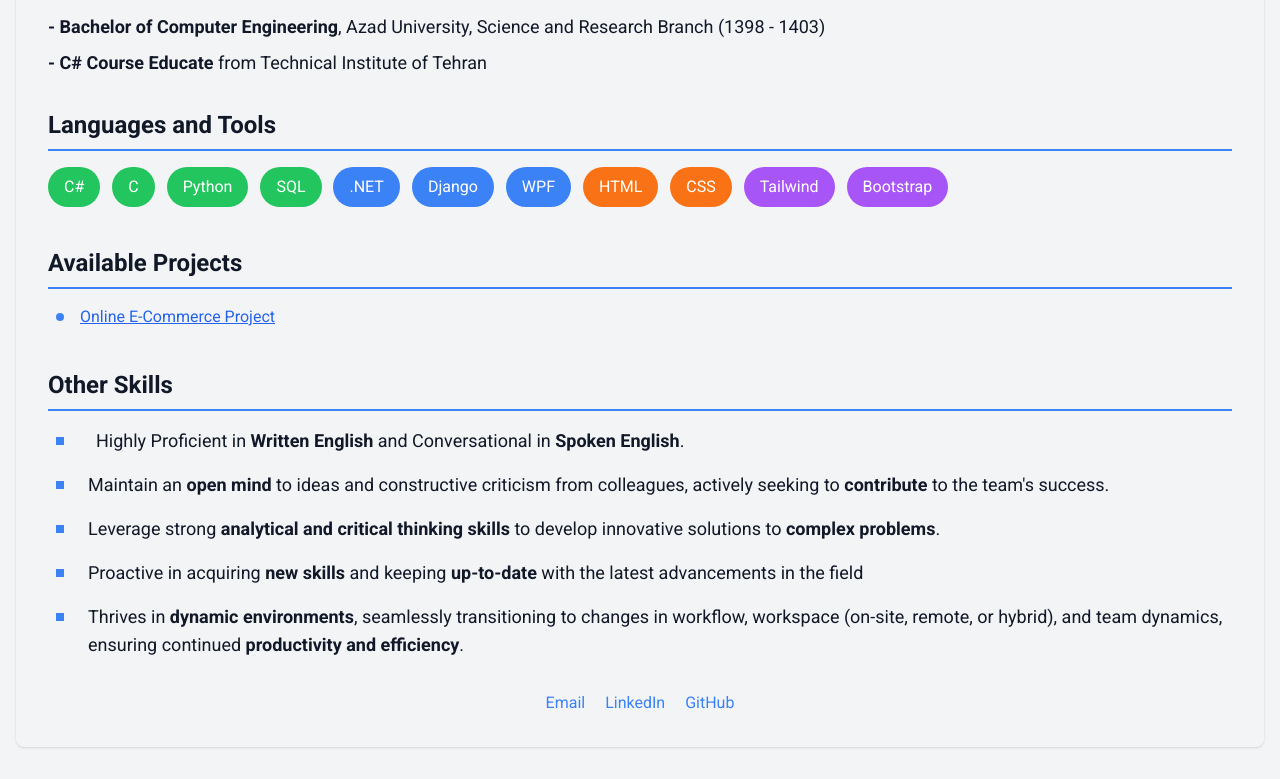
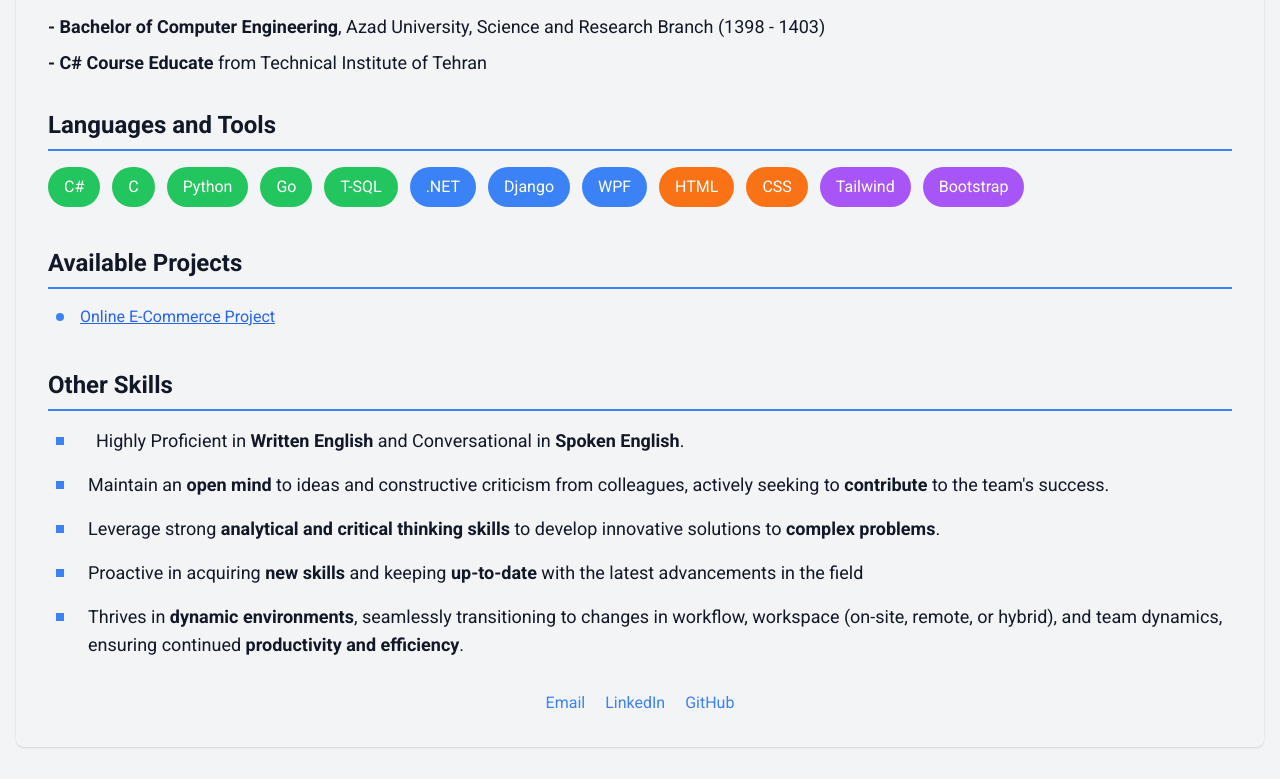
Before and after one commit to emadg-dev/emadg-dev.github.io, a plain HTML site: page index.html in a window 1280 px wide. Shown: the part 801-1580 px from the top of the page. Drawn offline with nearby package versions, Linux system fonts and the light colour scheme.

Commit message:
minor change in Resume

```diff
--- a/index.html
+++ b/index.html
@@ -90,7 +90,7 @@
             <img src="https://avatars.githubusercontent.com/u/87330040?v=4"
             class=" w-14 h-14 rounded-full toggle-button
             hover:-translate-y-1 hover:scale-110 duration-300"
-            alt="my picture" >
+            alt="my 0picture" >
             <div class="text-2xl font-semibold ml-8  p-2 rounded-lg">
                 <a href="https://emadg-dev.github.io/" target="_blank"
                 >
@@ -163,7 +163,10 @@
                             <button class=" rounded-full bg-green-500 text-white m-0 py-2 px-4 p-0">Python</button>
                         </li>
                         <li class="inline-block rounded-full mr-2 mb-2">
-                            <button class=" rounded-full bg-green-500 text-white m-0 py-2 px-4 p-0">SQL</button>
+                            <button class=" rounded-full bg-green-500 text-white m-0 py-2 px-4 p-0">Go</button>
+                        </li>
+                        <li class="inline-block rounded-full mr-2 mb-2">
+                            <button class=" rounded-full bg-green-500 text-white m-0 py-2 px-4 p-0">T-SQL</button>
                         </li>
                         <li class="inline-block rounded-full mr-2 mb-2">
                             <button class=" rounded-full bg-blue-500 text-white m-0 py-2 px-4 p-0">.NET</button>
```
